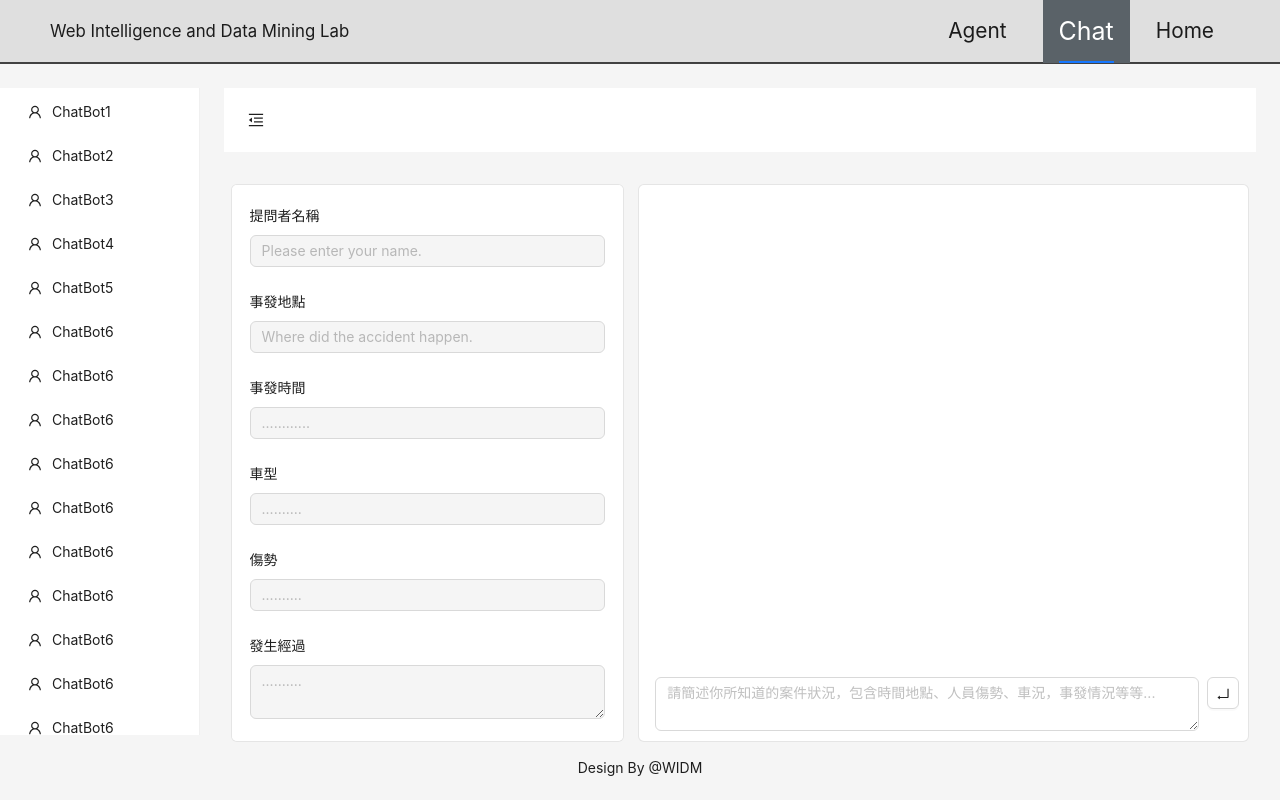
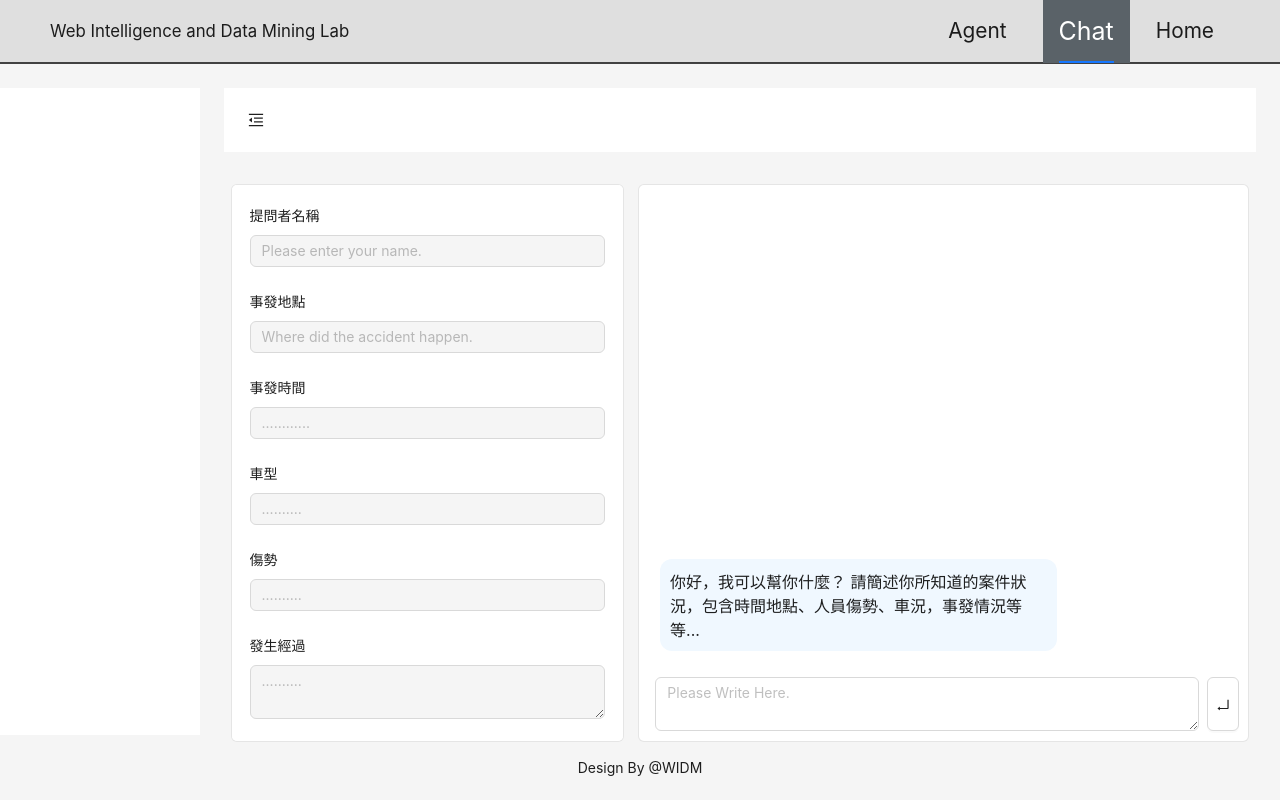
Before and after one commit to Chrouos/Carash, a React (Create React App) app in the folder Client/: page /#/ in a window 1280 px wide. Both pictures are taken after a click on the item "Chat". Built offline with nearby package versions, Linux system fonts and the light colour scheme.

Commit message:
view with chat can run with backend

```diff
--- a/Client/src/views/Chat/index.js
+++ b/Client/src/views/Chat/index.js
@@ -2,7 +2,7 @@ import ChatBox from './chatBox';
 import './styles.css';
 
 import React, { useEffect, useState } from "react";
-import { MenuFoldOutlined, MenuUnfoldOutlined, UserOutlined, EnterOutlined } from '@ant-design/icons';
+import { MenuFoldOutlined, MenuUnfoldOutlined, UserOutlined, EnterOutlined, LoadingOutlined   } from '@ant-design/icons';
 import { Layout, Menu, Button, theme, Col, Row, Input, Form } from "antd";
 const { Content, Sider, Header } = Layout;
 const { TextArea } = Input;
@@ -28,8 +28,7 @@ function Chat() {
   } = theme.useToken();
 
   // ! 到時候刪除(假資料)
-  const contentSiderName = ['ChatBot1', 'ChatBot2', 'ChatBot3', 'ChatBot4', 'ChatBot5', 'ChatBot6'
-    , 'ChatBot6', 'ChatBot6', 'ChatBot6', 'ChatBot6', 'ChatBot6', 'ChatBot6', 'ChatBot6', 'ChatBot6', 'ChatBot6'].map((name, index) => {
+  const contentSiderName = [].map((name, index) => {
       const key = String(index + 1);
       return {
         key,
@@ -43,10 +42,7 @@ function Chat() {
   // ! (假資料) 需注意時間從「最舊」開始輸送
   const [chatContent, setChatContent] = useState([
     // { userId: 'bot1Chat', snId: 'chat000001', character: 'chatBot', value: '你好，請敘述您車禍過程!', createTime: '2023-07-18T05:46:00' },
-    // { userId: 'fakeUser12345', snId: 'chat000001', character: 'questioner', value: '我在新北中山路闖紅燈，不小心撞到人', createTime: '2023-07-18T05:44:00' },
-    // { userId: 'bot1Chat', snId: 'chat000001', character: 'chatBot', value: '請問你騎的車型是?', createTime: '2023-07-18T05:46:00' },
-    // { userId: 'fakeUser12345', snId: 'chat000001', character: 'questioner', value: '普通重型機車', createTime: '2023-07-18T05:48:00' },
-    // { userId: 'bot1Chat', snId: 'chat000001', character: 'chatBot', value: '請問發生時間是?', createTime: '2023-07-18T05:46:00' },
+    { userId: 'fakeUser12345', snId: 'chat000001', character: 'chatBot', value: "你好，我可以幫你什麼？\n請簡述你所知道的案件狀況，包含時間地點、人員傷勢、車況，事發情況等等... ", createTime: '2023-07-18T05:44:00' },
   ]);
 
   // 確認輸入聊天內容
@@ -54,7 +50,7 @@ function Chat() {
 
     setChatContent(prevContent => [...prevContent,
       { userId: 'fakeUser12345', snId: 'chat000001', character: 'questioner', value: chatInputValue, createTime: '2023-07-18T05:44:00' },
-      { userId: 'fakeUser12345', snId: 'chat000001', character: 'chatBot', value: "Please wait...", createTime: '2023-07-18T05:44:00' }]
+      { userId: 'fakeUser12345', snId: 'chat000001', character: 'chatBot', value: <LoadingOutlined style={{ fontSize: 24 }} spin />, createTime: '2023-07-18T05:44:00' }]
     );
     setChatInputValue('');
 
@@ -81,7 +77,6 @@ function Chat() {
 
     })
     .catch(error => console.error('Error fetching data:', error));
-
   }
 
   // 一次輸出聊天紀錄
@@ -139,9 +134,6 @@ function Chat() {
                 height: 64,
               }}
             />
-
-
-
           </Header>
 
 
@@ -199,13 +191,13 @@ function Chat() {
                     <Row justify="space-evenly">
                       <Col span={22} >
                         <TextArea
-                          placeholder='請簡述你所知道的案件狀況，包含時間地點、人員傷勢、車況，事發情況等等... '
+                          placeholder='Please Write Here.'
                           value={chatInputValue}
                           onChange={(e) => setChatInputValue(e.target.value)}
                           onPressEnter={enterChatValue} />
                       </Col>
                       <Col span={1} >
-                        <Button icon={<EnterOutlined />} onClick={enterChatValue} ></Button>
+                        <Button icon={<EnterOutlined />} style={{height: '100%'}} onClick={enterChatValue} ></Button>
                       </Col>
                     </Row>
                   </div>
```
Also changed, not shown: 1 other file (tests, documents, lock files or other folders).
